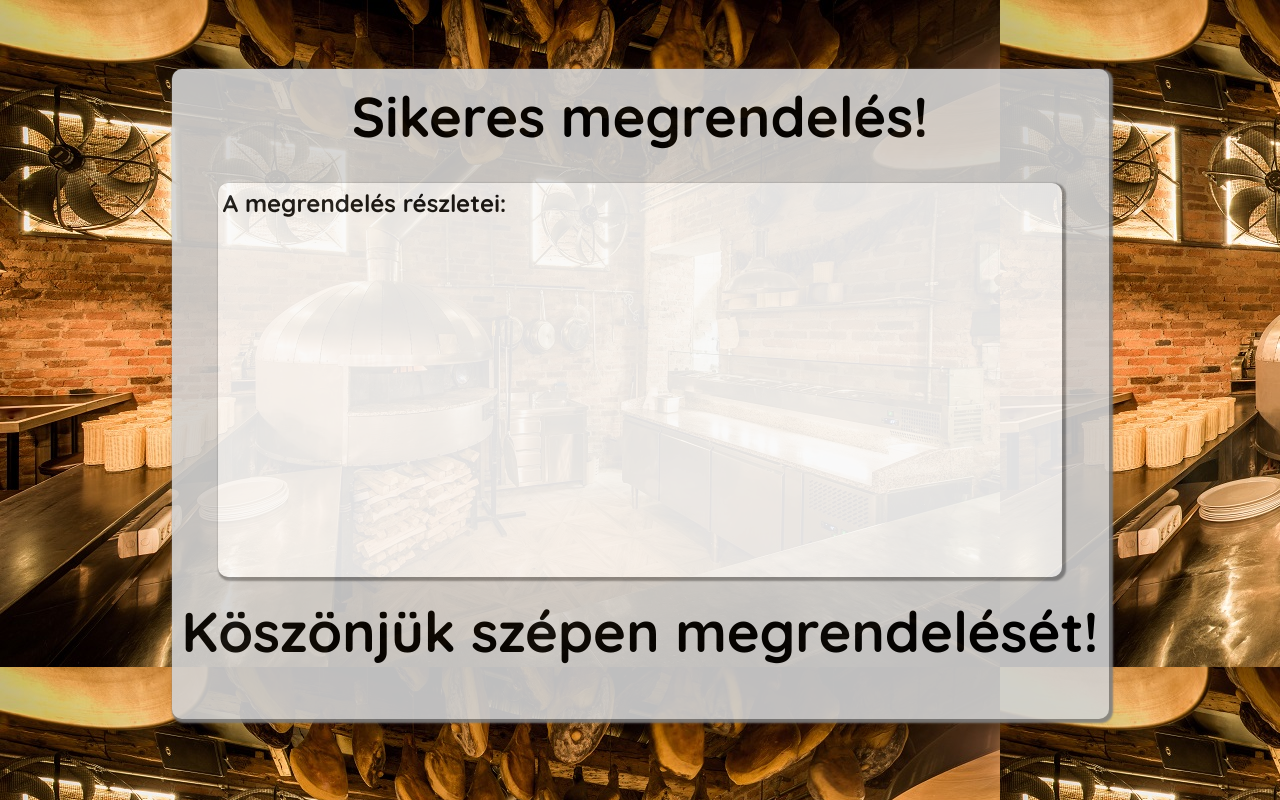
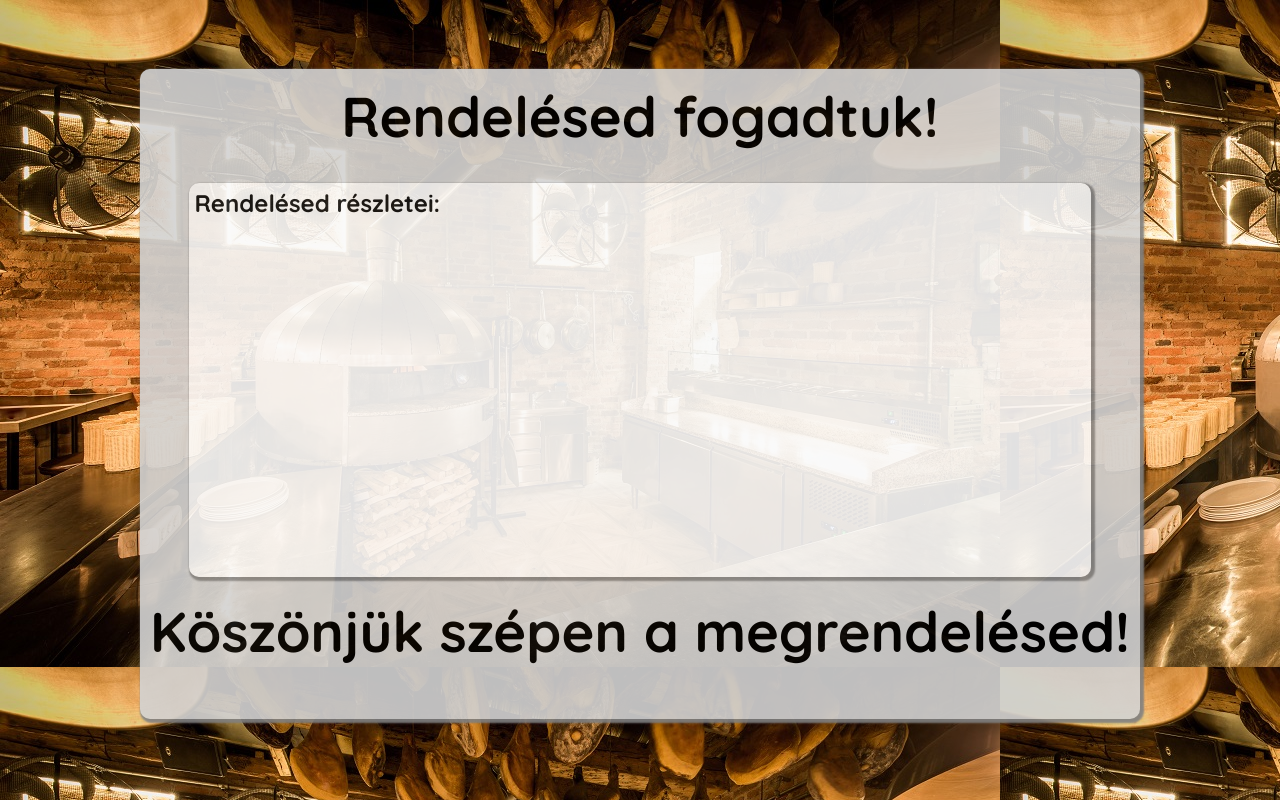
Before and after one commit to tomicoindaclub/pizza-order-prototype, a website: page frontend/index2.html in a window 1280 px wide. Drawn offline with Linux system fonts and the light colour scheme; no server answers; files whose address does not match are found by name.

Commit message:
Co-authored-by: Róbert Valcsák <robertvalcsak@users.noreply.github.com>

```diff
--- a/frontend/index2.html
+++ b/frontend/index2.html
@@ -17,12 +17,12 @@
   <body>
     <div class="container2">
       <div class="successful-order">
-        <h1>Sikeres megrendelés!</h1>
+        <h1>Rendelésed fogadtuk!</h1>
         <div class="ordered">
-          <h2>A megrendelés részletei:</h2>
+          <h2>Rendelésed részletei:</h2>
           <p></p>
         </div>
-        <h1>Köszönjük szépen megrendelését!</h1>
+        <h1>Köszönjük szépen a megrendelésed!</h1>
       </div>
     </div>
   </body>
--- a/frontend/public/style.scss
+++ b/frontend/public/style.scss
@@ -256,6 +256,7 @@ body {
   }
 
   //index2.html - STYLE
+
   .container2 {
     display: flex;
     align-items: center;
```
